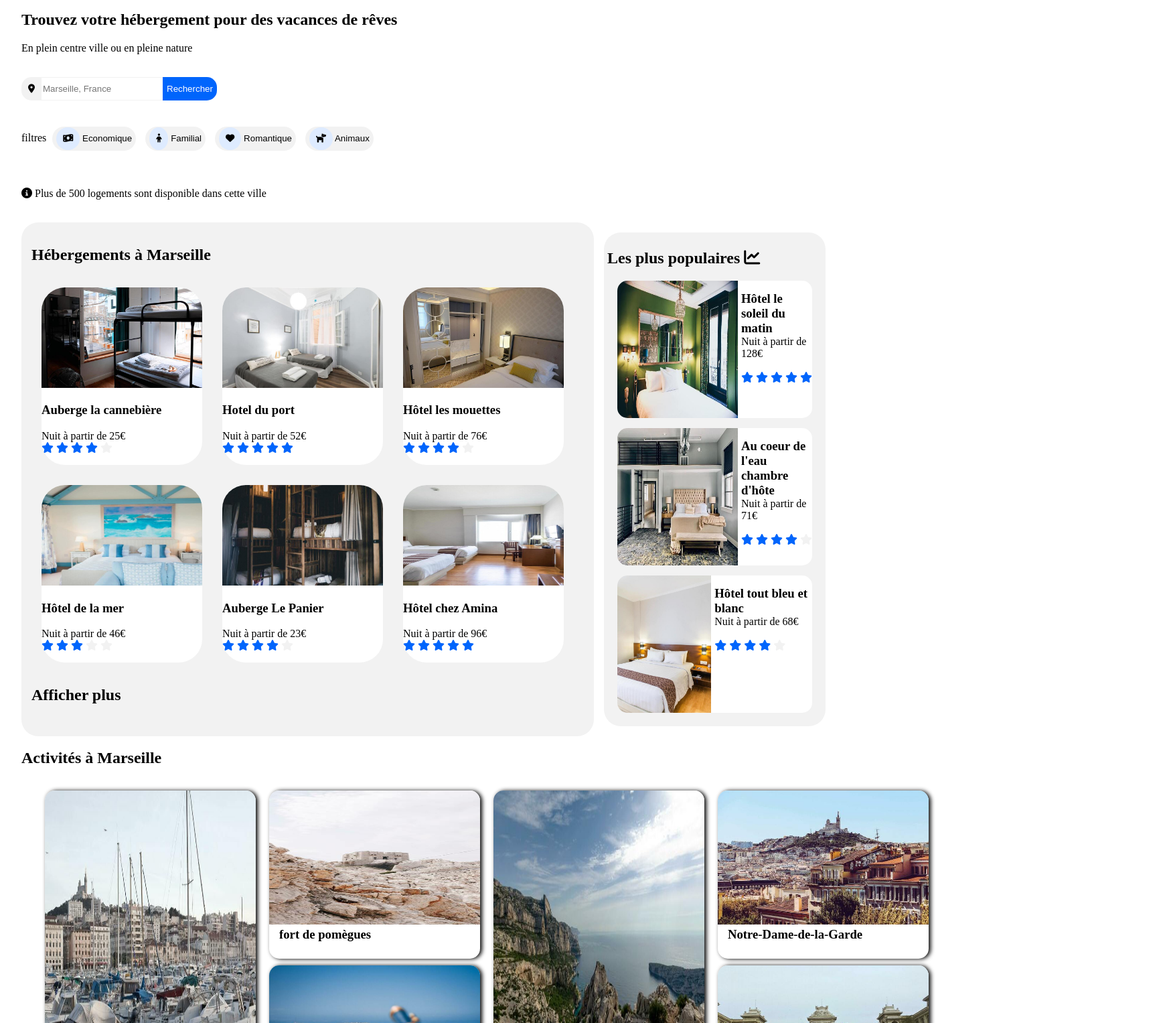
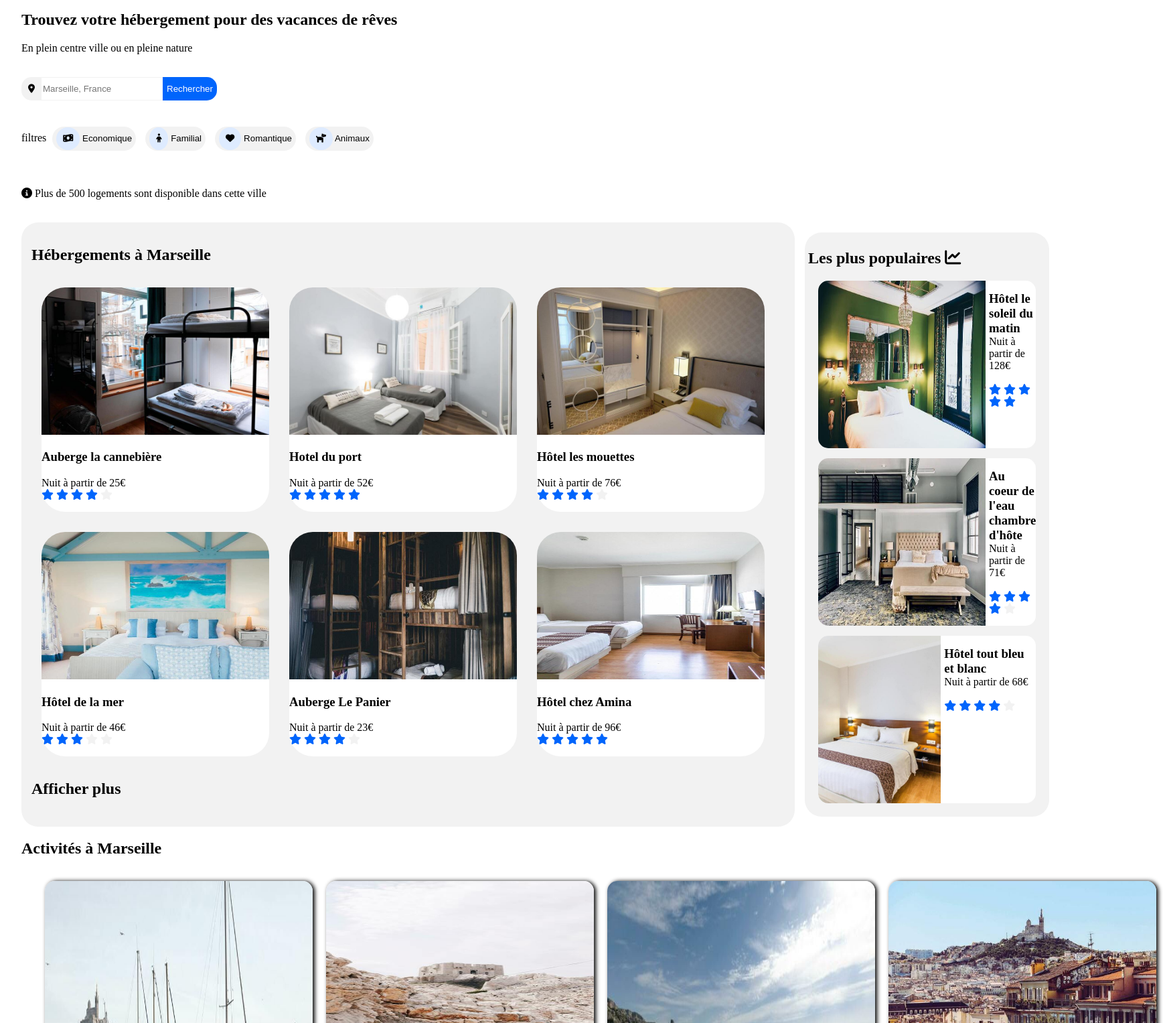
Before and after one commit to chrisnaf92i/ChristopherNafrere_2_02032021, a plain HTML site: page index.html in a window 1280 px wide. Shown: the part 73-1600 px from the top of the page at 67% size, 1737 px wide, since content can reach past the window. Drawn offline with Linux system fonts and the light colour scheme.

Commit message:
réglage images version Desktop

```diff
--- a/style.css
+++ b/style.css
@@ -165,15 +165,14 @@ a
     margin:15px;
     border-radius:35px;
     background-color: white;
-    width: 240px;
+    width: 340px;
 
-    width: 240px;;
 }
 
 .hébergement img
 {
-    width:240px ;
-    height:150px;
+    width: 340px ;
+    height:220px;
     border-radius: 35px 35px 0px 0px;
 }
 
@@ -197,8 +196,8 @@ a
 
 .popular_hebergement img
 {
-    width:180px;
-    height:205px;
+    width:250px;
+    height:250px;
     border-radius: 15px 0px 0px 15px;
 }
 .popular_hebergement h3
@@ -227,17 +226,17 @@ a
 
 .activity img
 {
-    width:315px;
-    height:450px;
+    width:400px;
+    height:600px;
     border-radius: 15px 15px 0 0;
 }
 .double_activity
 {
-    height:300px;
+    height:310px;
 }
 .double_activity img
 {
-    height:200px;
+    height:270px;
 }
 
 .activity h3
```
